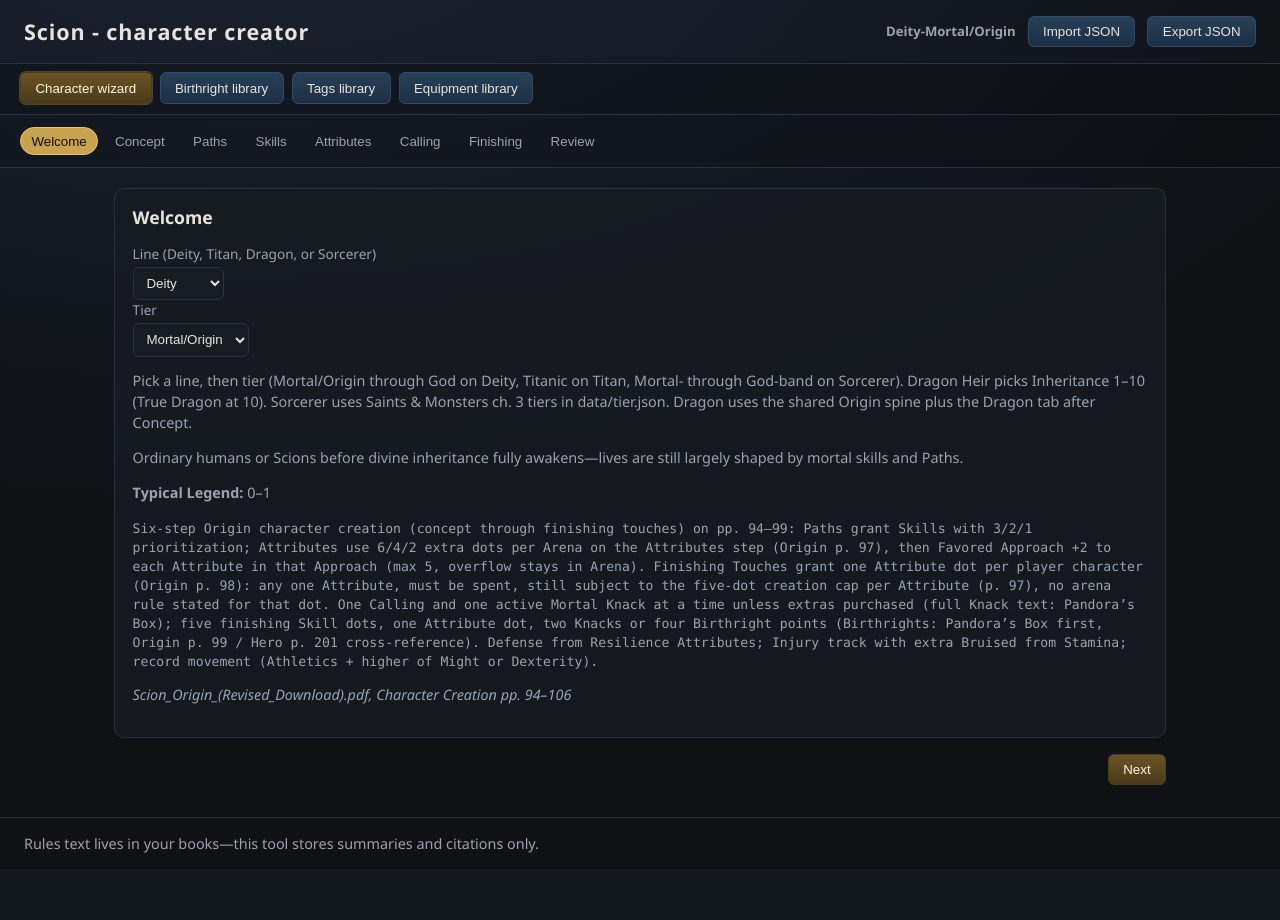
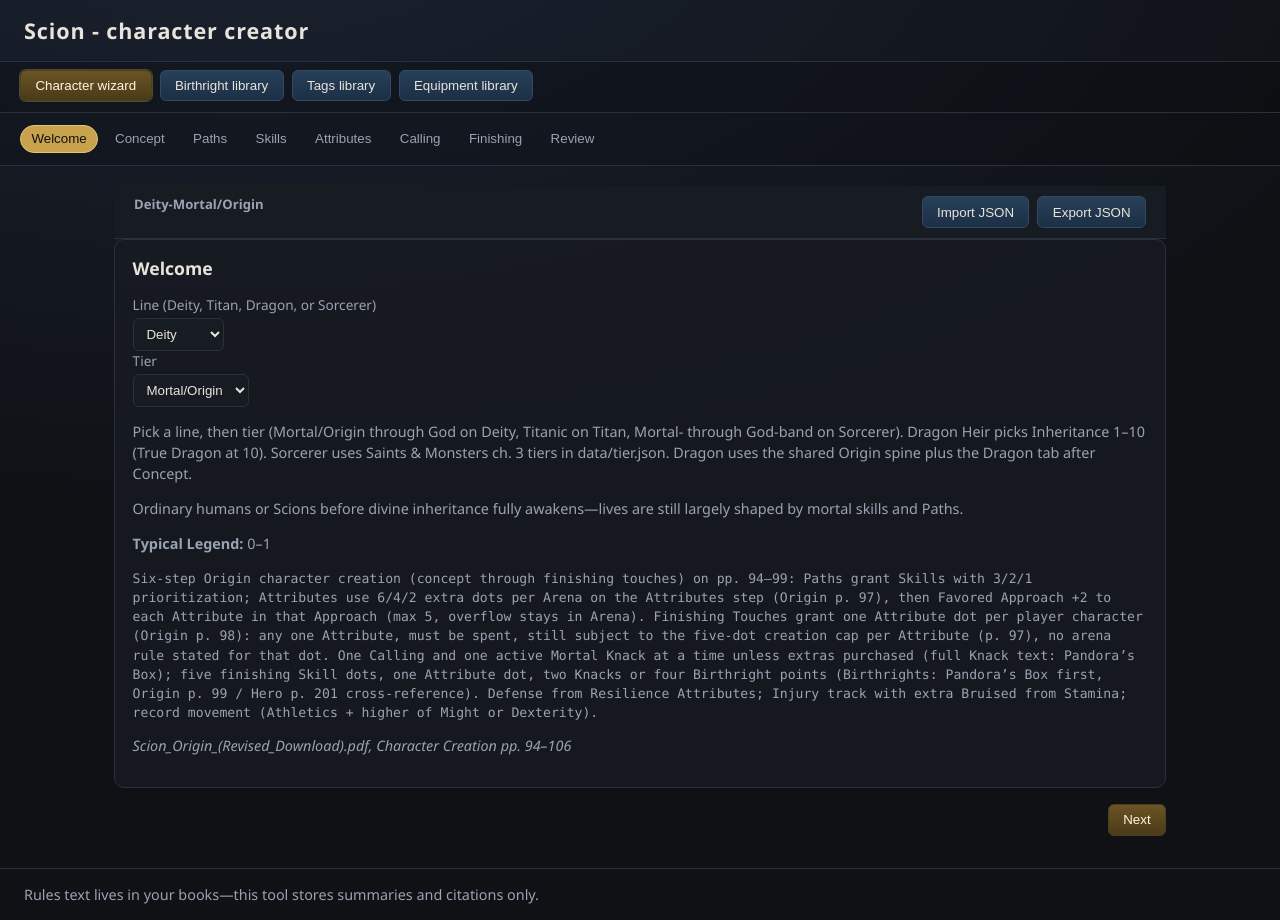
Before and after one commit to jkb619/scion-char-gen, a FastAPI app: page / in a window 1280 px wide. Before the commit the page ends 853 px from the top, so only its background shows below. Run offline with FastAPI, Linux system fonts and the light colour scheme; some libraries are stand-ins or nearby versions.

Commit message:
clean up ui more

```diff
--- a/src/static/css/style.css
+++ b/src/static/css/style.css
@@ -51,19 +51,40 @@ body {
   letter-spacing: 0.04em;
 }
 
-.header-actions {
-  display: flex;
-  align-items: center;
-  gap: 0.75rem;
+.wizard-line-toolbar {
+  display: flex;
+  flex-wrap: wrap;
+  align-items: flex-start;
+  justify-content: space-between;
+  gap: 0.65rem 1rem;
+  padding: 0.65rem 1.25rem;
+  border-bottom: 1px solid var(--border);
+  background: var(--panel);
+}
+
+.wizard-line-toolbar[hidden] {
+  display: none !important;
+}
+
+.wizard-json-actions {
+  display: flex;
+  flex-wrap: wrap;
+  align-items: center;
+  gap: 0.5rem;
+}
+
+.wizard-step-host {
+  flex: 1 1 auto;
+  min-height: 0;
 }
 
 .header-tier-display {
   display: flex;
   flex-direction: column;
-  align-items: flex-end;
+  align-items: flex-start;
   gap: 0.25rem;
-  max-width: 17rem;
-  text-align: right;
+  max-width: min(22rem, 100%);
+  text-align: left;
   line-height: 1.25;
 }
 
@@ -616,6 +637,8 @@ textarea.has-doc-hint:focus-visible {
 
 .wizard-root {
   /* Fill space between nav and footer so an empty main does not leave a false “blank page” gap (body is a flex column; footer uses margin-top: auto). */
+  display: flex;
+  flex-direction: column;
   flex: 1 1 auto;
   min-height: 0;
   padding: 1.25rem 1.5rem 2rem;
--- a/src/templates/index.html
+++ b/src/templates/index.html
@@ -30,12 +30,6 @@
       <div class="brand">
         <h1>Scion - character creator</h1>
       </div>
-      <div class="header-actions">
-        <span id="header-tier-display" class="header-tier-display" title="New characters start at Origin (Mortal). Use Review → Advance to next tier after Visitation."></span>
-        <input type="file" id="input-import-json" accept=".json,application/json" hidden aria-hidden="true" />
-        <button type="button" id="btn-import-json" class="btn secondary">Import JSON</button>
-        <button type="button" id="btn-export-json" class="btn secondary">Export JSON</button>
-      </div>
     </header>
 
     <nav class="app-main-tabs" id="app-main-tabs" aria-label="Application mode"></nav>
@@ -43,7 +37,21 @@
     <nav class="wizard-nav" id="wizard-nav"></nav>
 
     <main id="wizard-root" class="wizard-root">
-      <p class="wizard-loading-msg">Loading wizard…</p>
+      <div id="wizard-line-toolbar" class="wizard-line-toolbar">
+        <div
+          id="header-tier-display"
+          class="header-tier-display"
+          title="New characters start at Origin (Mortal). Use Review → Advance to next tier after Visitation."
+        ></div>
+        <div class="wizard-json-actions">
+          <input type="file" id="input-import-json" accept=".json,application/json" hidden aria-hidden="true" />
+          <button type="button" id="btn-import-json" class="btn secondary">Import JSON</button>
+          <button type="button" id="btn-export-json" class="btn secondary">Export JSON</button>
+        </div>
+      </div>
+      <div id="wizard-step-host" class="wizard-step-host">
+        <p class="wizard-loading-msg">Loading wizard…</p>
+      </div>
     </main>
 
     <footer class="site-footer">
```
Also changed, not shown: src/static/js/app.js.
